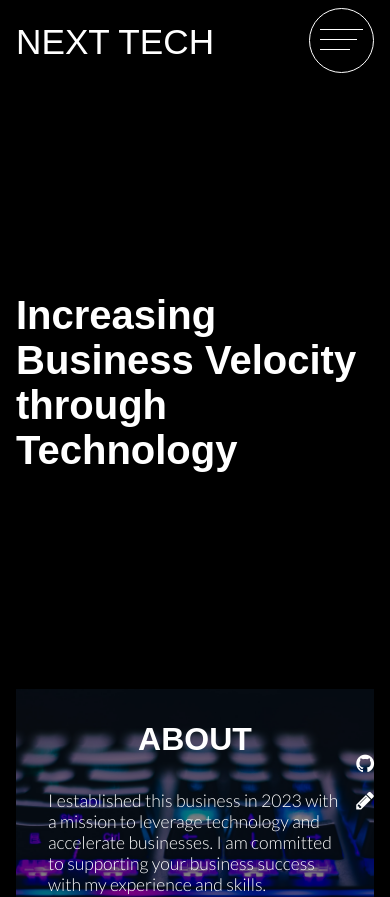
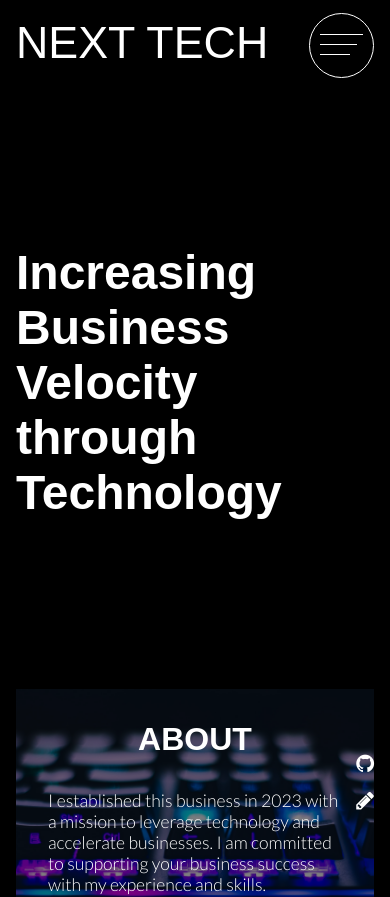
Before and after one commit to shim369/Nextjs-TypeScript-Newt-Site2, a Next.js app: page / in a window 390 px wide. Shown: the top 897 px of the page. Built offline with nearby package versions, Linux system fonts and the light colour scheme; a web font is replaced by a local one.

Commit message:
update css

```diff
--- a/app/styles/style.scss
+++ b/app/styles/style.scss
@@ -60,7 +60,7 @@ ul {
 		height: 10vh;
 	}
 	.logo {
-		font-size: 2.2rem;
+		font-size: 2.8rem;
 		margin-right: 3rem;
 		font-family: var(--font-tulpen_One);
 	}
@@ -101,8 +101,17 @@ ul {
 	}
 }
 
+.swiper-slide {
+	img {
+		object-fit: cover !important;
+	}
+}
+
 .swiper-button-prev, .swiper-button-next {
 	color: #fff !important;
+	@media (max-width: 639px) {
+		display: none !important;
+	}
 }
 
 .main-visual {
@@ -129,10 +138,10 @@ ul {
 			text-shadow: rgba(0,0,0,.2) 2px 2px 4px;
 			font-family: var(--font-tulpen_One);
 			@media (max-width: 896px) {
-				font-size: 3rem;
+				font-size: 4ch;
 			}
 			@media (max-width: 639px) {
-				font-size: 2.5rem;
+				font-size: 3rem;
 			}
 		}
 	}
@@ -251,7 +260,7 @@ ul {
 #nav-toggle {
 	display: block;
 	position: fixed;
-	top: .5rem;
+	top: .8rem;
 	right: 1rem;
 	width: 65px;
 	height: 65px;
@@ -334,7 +343,7 @@ ul {
 	-webkit-transition: opacity 0.4s ease, visibility 0.4s ease;
 	transition: opacity 0.4s ease, visibility 0.4s ease;
 	@media (max-width: 639px) {
-		padding: 40px 20px;
+		padding: 3vh 1rem;
 	}
 	&::before {
 		position: absolute;
```
